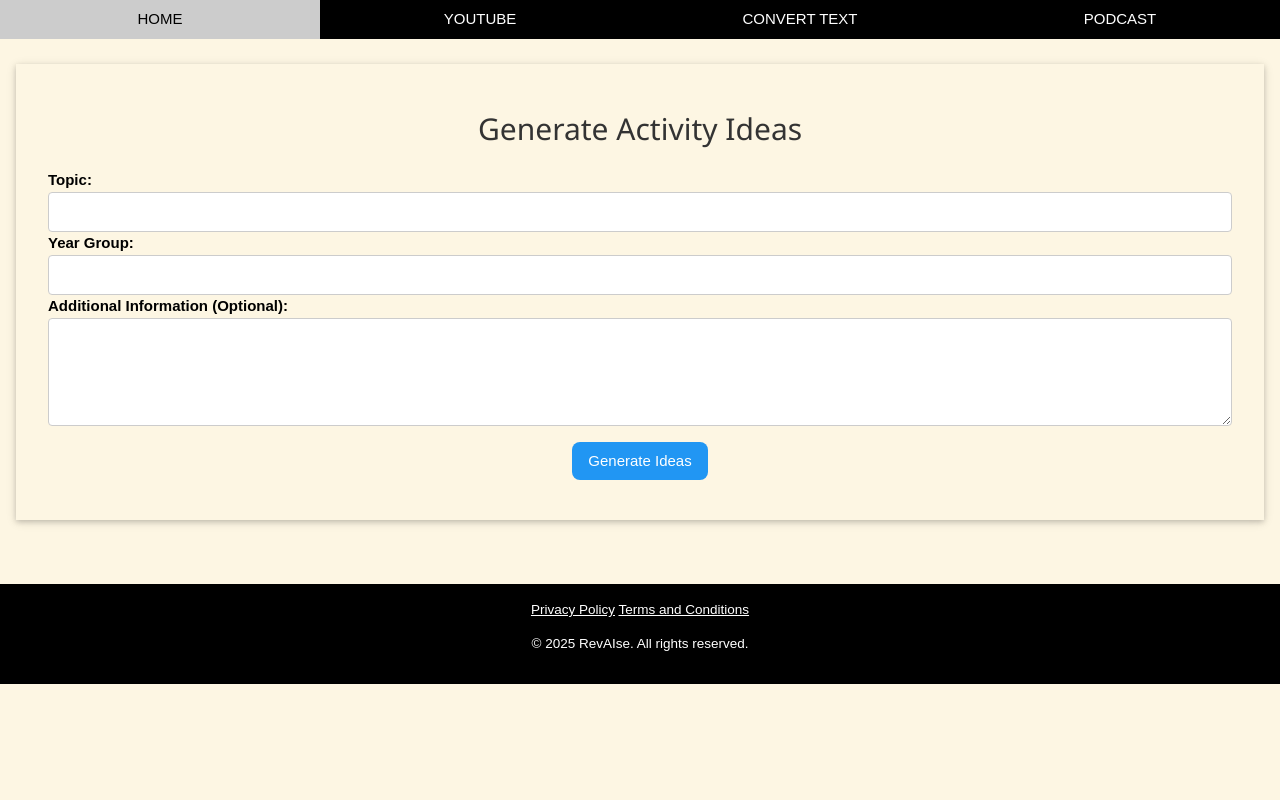
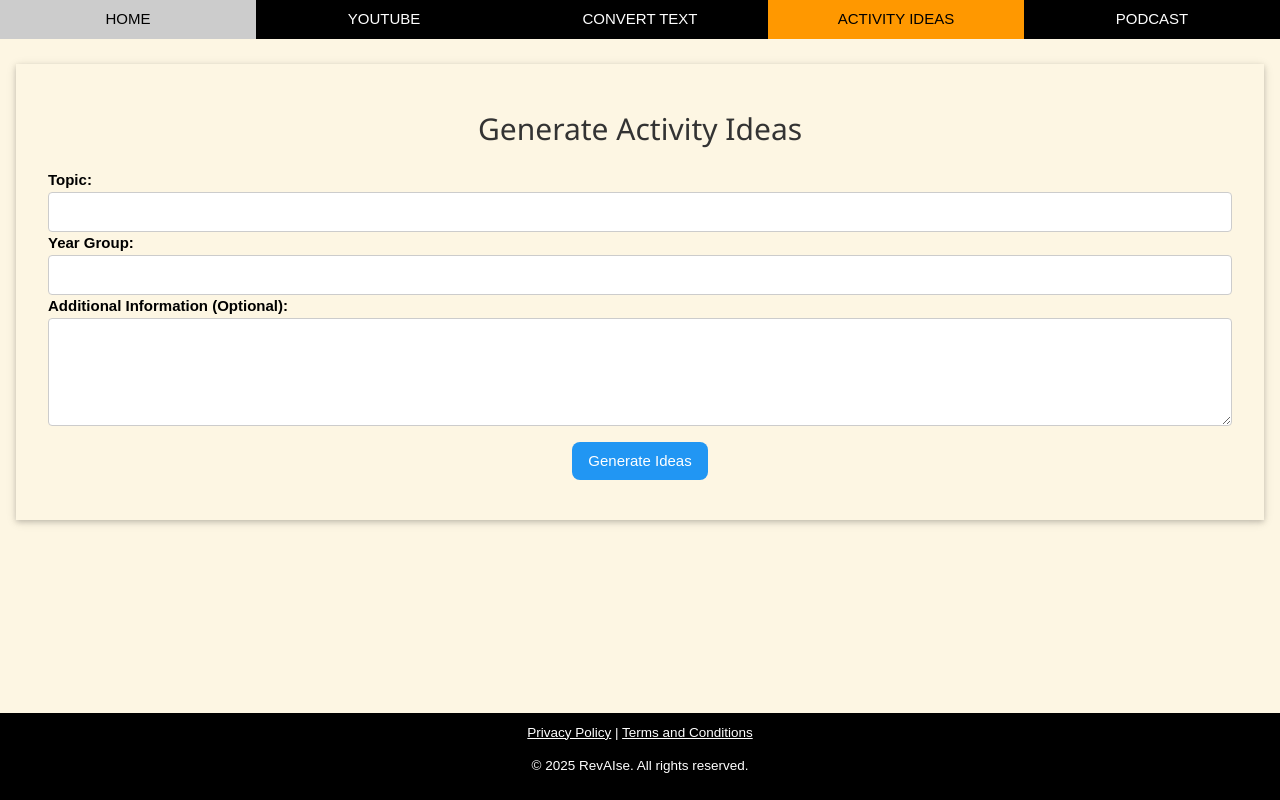
Before and after one commit to waynetboote/revaise, a Flask app: page /ideas in a window 1280 px wide. Run offline with Flask 3, Linux system fonts and the light colour scheme.

Commit message:
Update base.html

```diff
--- a/templates/base.html
+++ b/templates/base.html
@@ -8,36 +8,50 @@
   <link rel="stylesheet" href="https://www.w3schools.com/w3css/4/w3.css">
   <link rel="stylesheet" href="{{ url_for('static', filename='styles.css') }}">
   <style>
-    /* Custom styles (you can also place these in styles.css) */
+    /* Custom styles */
     body {
       font-family: Arial, sans-serif;
       background-color: #fdf6e3;
       color: #333;
+      display: flex;
+      flex-direction: column;
+      min-height: 100vh;
+    }
+    .content {
+      flex: 1;
+    }
+    .footer {
+      position: relative;
+      bottom: 0;
+      width: 100%;
+      background-color: #000;
+      color: white;
+      padding: 10px 0;
+      text-align: center;
     }
   </style>
 </head>
 <body>
   <!-- Navigation Bar -->
-  <!-- Navigation Bar in base.html -->
-<div class="w3-top">
-  <div class="w3-bar w3-black">
-    <a href="{{ url_for('home') }}" class="w3-bar-item w3-button" style="width:25% !important">HOME</a>
-    <a href="{{ url_for('youtube_tool') }}" class="w3-bar-item w3-button" style="width:25% !important">YOUTUBE</a>
-    <a href="{{ url_for('convert_tool') }}" class="w3-bar-item w3-button" style="width:25% !important">CONVERT TEXT</a>
-    <a href="{{ url_for('podcast_tool') }}" class="w3-bar-item w3-button" style="width:25% !important">PODCAST</a>
+  <div class="w3-top">
+    <div class="w3-bar w3-black">
+      <a href="{{ url_for('home') }}" class="w3-bar-item w3-button" style="width:20%">HOME</a>
+      <a href="{{ url_for('youtube_tool') }}" class="w3-bar-item w3-button" style="width:20%">YOUTUBE</a>
+      <a href="{{ url_for('convert_tool') }}" class="w3-bar-item w3-button" style="width:20%">CONVERT TEXT</a>
+      <a href="{{ url_for('ideas') }}" class="w3-bar-item w3-button w3-orange" style="width:20%">ACTIVITY IDEAS</a>
+      <a href="{{ url_for('podcast_tool') }}" class="w3-bar-item w3-button" style="width:20%">PODCAST</a>
+    </div>
   </div>
-</div>
-
 
   <!-- Main Content -->
-  <div class="w3-container w3-padding-64">
+  <div class="w3-container w3-padding-64 content">
     {% block content %}
     {% endblock %}
   </div>
 
   <!-- Footer -->
-  <footer class="w3-container w3-black w3-center w3-padding-16">
-    <a href="{{ url_for('privacy_policy') }}">Privacy Policy</a>
+  <footer class="footer">
+    <a href="{{ url_for('privacy_policy') }}">Privacy Policy</a> |
     <a href="{{ url_for('terms') }}">Terms and Conditions</a>
     <p>&copy; {{ current_year if current_year else '2025' }} RevAIse. All rights reserved.</p>
   </footer>
```
